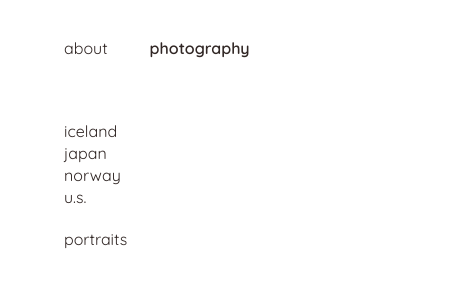
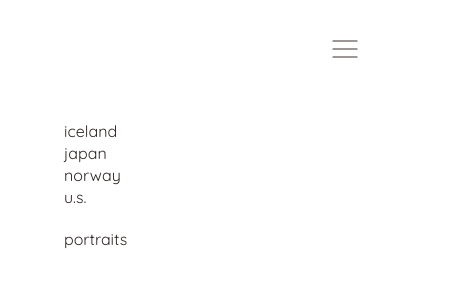
Before and after one commit to jesswang/jesswang.github.io, a React (Create React App) app: page /#/photography in a window 390 px wide. Shown: the top 300 px of the page, 454 px wide, since content can reach past the window. Built offline with nearby package versions, Linux system fonts and the light colour scheme.

Commit message:
add mobile styles

```diff
--- a/src/App.js
+++ b/src/App.js
@@ -1,3 +1,8 @@
+import {
+  useState,
+  useEffect,
+  useMemo,
+} from 'react';
 import {
   Switch,
   Route,
@@ -8,15 +13,52 @@ import backgroundXs from './assets/background-xs.jpg';
 import backgroundSm from './assets/background-sm.jpg';
 import backgroundMd from './assets/background-md.jpg';
 import backgroundLg from './assets/background-lg.jpg';
-import { breakpointXsMin, breakpointSmMin, breakpointLgMin, bodyTextColor, Menu, MenuListItem, StyledNavLink } from './stylesUtils';
+import {
+  breakpointXsMin,
+  breakpointSmMin,
+  breakpointMdMin,
+  breakpointLgMin,
+  bodyTextColor,
+  StyledNavLink,
+} from './stylesUtils';
+
+function Nav() {
+  const mediaQuery = useMemo(() => window.matchMedia(`(min-width: ${breakpointMdMin}px)`), []);
+  const [isMobile, setIsMobile] = useState(!mediaQuery.matches);
+
+  useEffect(() => {
+    mediaQuery.addEventListener('change', handleMediaQuery);
+
+    return () => mediaQuery.removeEventListener('change', handleMediaQuery);
+  }, [mediaQuery]);
+
+  const handleMediaQuery = (e) => {
+    e.matches ? setIsMobile(false) : setIsMobile(true);
+  };
+
+  if (isMobile) {
+    return (
+      <HamburgerMenu>
+        <svg width="26" height="18" viewBox="0 0 26 18" fill="none" xmlns="http://www.w3.org/2000/svg">
+          <path d="M1 9C9 9 17 9 25 9" stroke="#3A2E2B" strokeWidth="1.2" strokeLinecap="round" strokeLinejoin="round"/>
+          <path d="M1 1C9 1 17 1 25 1" stroke="#3A2E2B" strokeWidth="1.2" strokeLinecap="round" strokeLinejoin="round"/>
+          <path d="M1 17C9 17 17 17 25 17" stroke="#3A2E2B" strokeWidth="1.2" strokeLinecap="round" strokeLinejoin="round"/>
+        </svg>
+      </HamburgerMenu>
+    );
+  }
+  return (
+    <FixedNav>
+      <NavListItem><StyledNavLink exact to="/">about</StyledNavLink></NavListItem>
+      <NavListItem><StyledNavLink to="/photography">photography</StyledNavLink></NavListItem>
+    </FixedNav>
+  );
+}
 
 function App() {
   return (
     <>
-      <FixedMenu>
-        <MenuListItem><StyledNavLink exact to="/">about</StyledNavLink></MenuListItem>
-        <MenuListItem><StyledNavLink to="/photography">photography</StyledNavLink></MenuListItem>
-      </FixedMenu>
+      <Nav />
       <Switch>
         <Route path="/photography">
           <Photography />
@@ -50,7 +92,13 @@ const ContentContainer = styled.div`
   transform: translateX(-50%);
   max-width: 1600px;
 `;
-const FixedMenu = styled(Menu)`
+const HamburgerMenu = styled.div`
+  position: absolute;
+  z-index: 1;
+  top: 40px;
+  right: 32px;
+`;
+const FixedNav = styled.ul`
   position: absolute;
   top: 0;
   z-index: 1;
@@ -61,6 +109,10 @@ const FixedMenu = styled(Menu)`
   list-style-type: none;
   margin: 40px 64px;
 `;
+const NavListItem = styled.li`
+  display: inline-flex;
+  margin-right: 42px;
+`;
 const BackgroundImage = styled.img`
   width: 100%;
 `;
@@ -69,7 +121,7 @@ const Info = styled.div`
   bottom: 0;
   margin: 0 20px 32px;
 
-  @media (min-width: ${breakpointXsMin}px) {
+  @media (min-width: ${breakpointSmMin}px) {
     margin: 64px;
   }
 `;
--- a/src/stylesUtils.js
+++ b/src/stylesUtils.js
@@ -7,18 +7,6 @@ export const breakpointMdMin = 992;
 export const breakpointLgMin = 1280;
 export const bodyTextColor = '#312725';
 
-export const Menu = styled.ul`
-  list-style-type: none;
-  margin: 32px 20px;
-
-  @media (min-width: ${breakpointXsMin}px) {
-    margin: 40px 64px 64px;
-  }
-`;
-export const MenuListItem = styled.li`
-  display: inline-flex;
-  margin-right: 42px;
-`;
 export const StyledNavLink = styled(NavLink).attrs(props => ({
   activeStyle: { fontWeight: 600 }
 }))`
```
